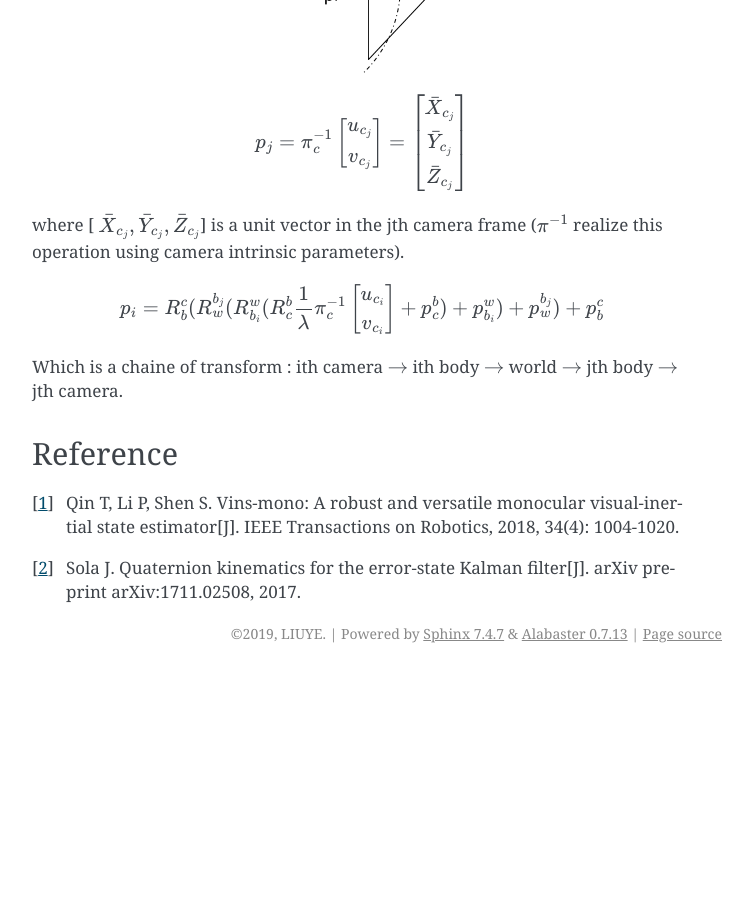
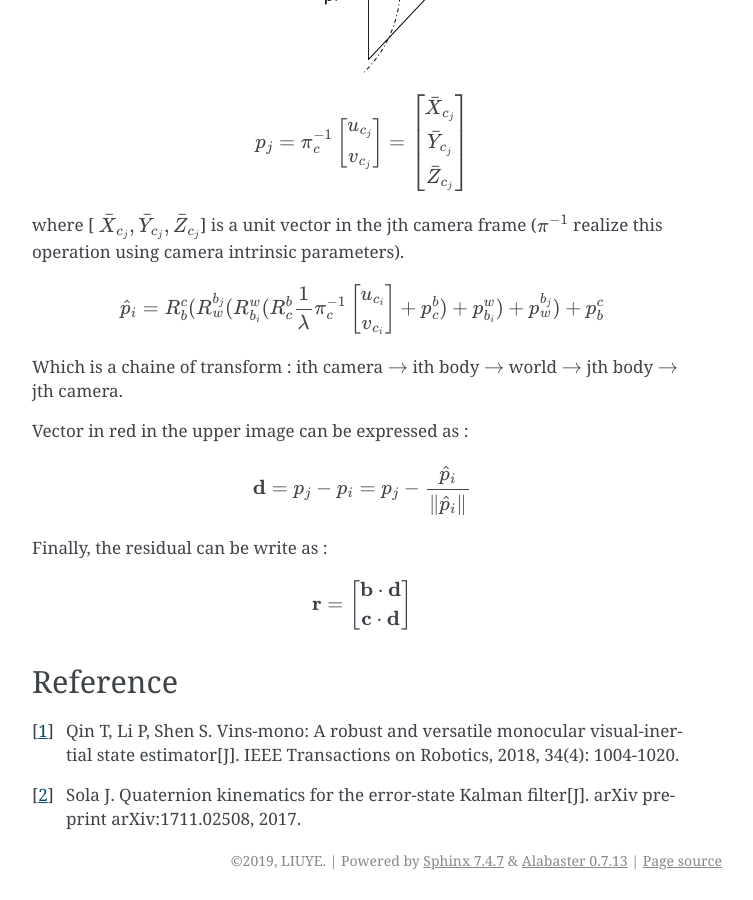
Before and after one commit to gggliuye/VIO, a Sphinx documentation site: the page built from docs/deepblue/LM.rst, in a window 1280 px wide and 900 px high, scrolled down 15956 px. Shown: the whole window, without its empty margins (388-1141 px from the left). Built offline with Sphinx 7.4.7, drawn with Linux system fonts in a browser that asks for light colours; before the commit the page ends 16629 px from its top, so only the background shows below that.

Commit message:
Update LM.rst

```diff
--- a/docs/deepblue/LM.rst
+++ b/docs/deepblue/LM.rst
@@ -685,9 +685,20 @@ The camera model can be seen as a ray casting from the camera optical center, so
 where [ :math:`\bar{X}_{c_{j}} , \bar{Y}_{c_{j}} , \bar{Z}_{c_{j}}`] is a unit vector in the jth camera frame (:math:`\pi^{-1}` realize this operation using camera intrinsic parameters).
 
 .. math::
-    p_{i} = R_{b}^{c} (R_{w}^{b_{j}} (R_{b_{i}}^{w} ( R_{c}^{b} \frac{1}{\lambda} \pi_{c}^{-1} \begin{bmatrix} u_{c_{i}} \\ v_{c_{i}}  \end{bmatrix} + p_{c}^{b} ) + p_{b_{i}}^{w} ) + p_{w}^{b_{j}} ) + p_{b}^{c}
+    \hat{p}_{i} = R_{b}^{c} (R_{w}^{b_{j}} (R_{b_{i}}^{w} ( R_{c}^{b} \frac{1}{\lambda} \pi_{c}^{-1} \begin{bmatrix} u_{c_{i}} \\ v_{c_{i}}  \end{bmatrix} + p_{c}^{b} ) + p_{b_{i}}^{w} ) + p_{w}^{b_{j}} ) + p_{b}^{c}
 
 Which is a chaine of transform : ith camera :math:`\rightarrow` ith body :math:`\rightarrow` world :math:`\rightarrow` jth body :math:`\rightarrow` jth camera.
+
+Vector in red in the upper image can be expressed as :
+
+.. math::
+    \mathbf{d} = p_{j} - p_{i} = p_{j} - \frac{ \hat{p}_{i} } { \| \hat{p}_{i} \|}
+
+
+Finally, the residual can be write as :
+
+.. math::
+    \mathbf{r} = \begin{bmatrix} \mathbf{b} \cdot \mathbf{d} \\ \mathbf{c} \cdot \mathbf{d}  \end{bmatrix}
 
 Reference
 ---------------------
```
